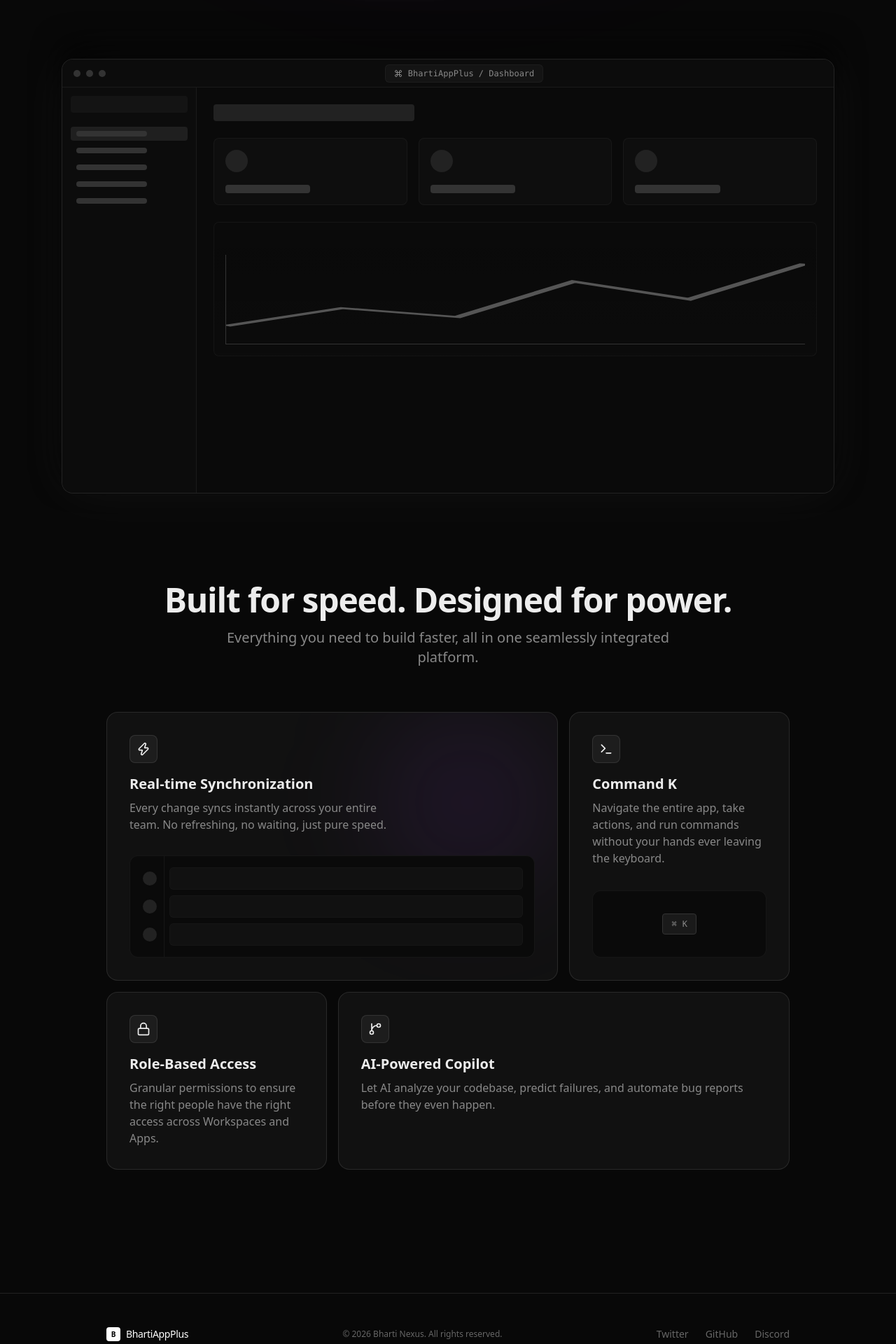
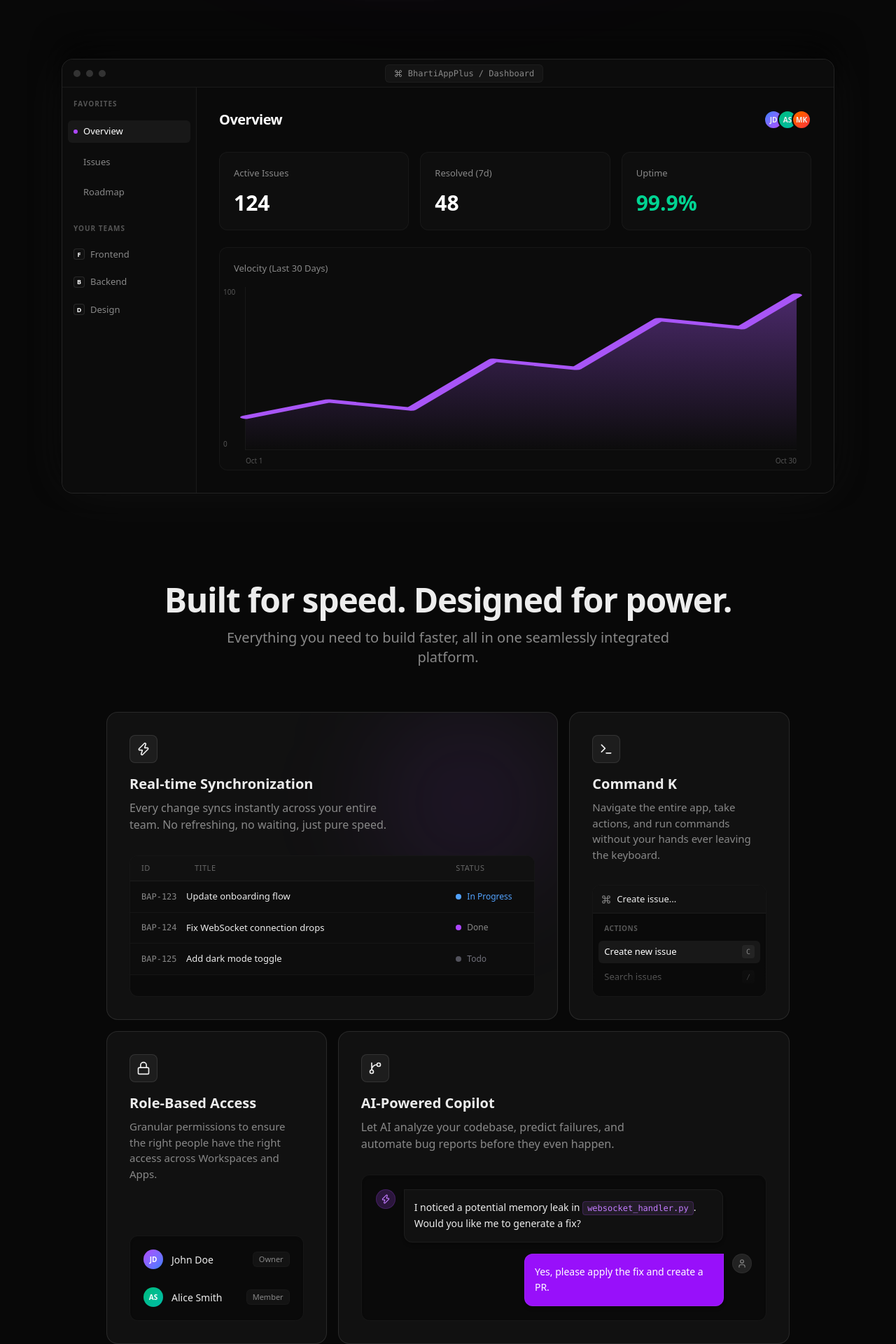
Before and after one commit to samarth3394/BhartiAppplus, a Next.js app in the folder frontend/: page / in a window 1280 px wide. Shown: the part 660-2580 px from the top of the page at 70% size. Built offline with nearby package versions, Linux system fonts and the light colour scheme.

Commit message:
UI Redesign: Add detailed mockups to landing page bento grid

```diff
--- a/frontend/src/app/page.tsx
+++ b/frontend/src/app/page.tsx
@@ -1,7 +1,7 @@
 "use client";
 
 import Link from "next/link";
-import { ArrowRight, Command, Zap, Layers, Lock, GitBranch, Terminal } from "lucide-react";
+import { ArrowRight, Command, Zap, Layers, Lock, GitBranch, Terminal, User } from "lucide-react";
 import { motion } from "framer-motion";
 import { useEffect, useState } from "react";
 
@@ -109,31 +109,68 @@ export default function LandingPage() {
             {/* Mockup Body */}
             <div className="flex-1 flex">
               {/* Sidebar */}
-              <div className="w-48 border-r border-white/[0.06] bg-[#0c0c0c] p-3 flex flex-col gap-1">
-                <div className="h-6 w-full rounded bg-white/[0.03] mb-4"></div>
-                {[1,2,3,4,5].map(i => (
-                  <div key={i} className={`h-5 w-full rounded ${i===1 ? 'bg-white/[0.08]' : 'bg-transparent'} flex items-center px-2`}>
-                    <div className="w-2/3 h-2 bg-[#333] rounded-sm"></div>
+              <div className="w-48 border-r border-white/[0.06] bg-[#0c0c0c] p-4 flex flex-col gap-3 font-sans">
+                <div className="text-[10px] font-semibold text-[#555] tracking-widest uppercase mb-1">Favorites</div>
+                {['Overview', 'Issues', 'Roadmap'].map((item, i) => (
+                  <div key={i} className={`flex items-center gap-2 text-[13px] ${i===0 ? 'text-white font-medium bg-white/[0.05] -mx-2 px-2 py-1.5 rounded-md' : 'text-[#888] hover:text-white -mx-2 px-2 py-1.5 transition-colors'}`}>
+                    <div className={`w-1.5 h-1.5 rounded-full ${i===0 ? 'bg-purple-500' : 'bg-transparent'}`}></div>
+                    {item}
+                  </div>
+                ))}
+                <div className="text-[10px] font-semibold text-[#555] tracking-widest uppercase mt-4 mb-1">Your Teams</div>
+                {['Frontend', 'Backend', 'Design'].map((item, i) => (
+                  <div key={i} className="flex items-center gap-2 text-[13px] text-[#888] hover:text-white transition-colors cursor-pointer py-1">
+                    <div className="w-4 h-4 rounded border border-white/[0.1] flex items-center justify-center text-[9px] font-bold text-white bg-white/[0.02]">
+                      {item.charAt(0)}
+                    </div>
+                    {item}
                   </div>
                 ))}
               </div>
+
               {/* Main Content */}
-              <div className="flex-1 p-6 bg-[#0a0a0a]">
-                <div className="w-1/3 h-6 bg-[#222] rounded mb-6"></div>
+              <div className="flex-1 p-8 bg-[#0a0a0a] font-sans flex flex-col">
+                <div className="flex items-center justify-between mb-8">
+                  <h2 className="text-xl font-semibold text-white tracking-tight">Overview</h2>
+                  <div className="flex -space-x-2">
+                    <div className="w-7 h-7 rounded-full bg-gradient-to-br from-blue-500 to-purple-500 border-2 border-[#0a0a0a] flex items-center justify-center text-[10px] font-bold">JD</div>
+                    <div className="w-7 h-7 rounded-full bg-gradient-to-br from-emerald-500 to-teal-500 border-2 border-[#0a0a0a] flex items-center justify-center text-[10px] font-bold">AS</div>
+                    <div className="w-7 h-7 rounded-full bg-gradient-to-br from-orange-500 to-red-500 border-2 border-[#0a0a0a] flex items-center justify-center text-[10px] font-bold">MK</div>
+                  </div>
+                </div>
+
                 <div className="grid grid-cols-3 gap-4 mb-6">
-                  {[1,2,3].map(i => (
-                    <div key={i} className="h-24 rounded-lg bg-white/[0.02] border border-white/[0.04] p-4 flex flex-col justify-between">
-                      <div className="w-8 h-8 rounded-full bg-[#222]"></div>
-                      <div className="w-1/2 h-3 bg-[#333] rounded"></div>
-                    </div>
-                  ))}
+                  <div className="h-28 rounded-xl bg-white/[0.02] border border-white/[0.04] p-5 flex flex-col justify-between hover:bg-white/[0.03] transition-colors cursor-pointer">
+                    <div className="text-[#888] text-[13px] font-medium">Active Issues</div>
+                    <div className="text-3xl font-semibold text-white">124</div>
+                  </div>
+                  <div className="h-28 rounded-xl bg-white/[0.02] border border-white/[0.04] p-5 flex flex-col justify-between hover:bg-white/[0.03] transition-colors cursor-pointer">
+                    <div className="text-[#888] text-[13px] font-medium">Resolved (7d)</div>
+                    <div className="text-3xl font-semibold text-white">48</div>
+                  </div>
+                  <div className="h-28 rounded-xl bg-white/[0.02] border border-white/[0.04] p-5 flex flex-col justify-between hover:bg-white/[0.03] transition-colors cursor-pointer">
+                    <div className="text-[#888] text-[13px] font-medium">Uptime</div>
+                    <div className="text-3xl font-semibold text-emerald-400">99.9%</div>
+                  </div>
                 </div>
-                <div className="w-full h-48 rounded-lg border border-white/[0.04] bg-gradient-to-t from-white/[0.01] to-transparent p-4 flex items-end">
-                   <div className="w-full h-32 border-b border-l border-[#333] relative">
+                <div className="flex-1 rounded-xl border border-white/[0.04] bg-white/[0.01] p-5 flex flex-col">
+                   <div className="text-[13px] text-[#888] font-medium mb-4">Velocity (Last 30 Days)</div>
+                   <div className="flex-1 border-b border-l border-white/[0.05] relative flex items-end ml-4 mb-2">
                      {/* Abstract Line Chart */}
-                     <svg className="absolute inset-0 w-full h-full" preserveAspectRatio="none" viewBox="0 0 100 100">
-                        <path d="M0,80 L20,60 L40,70 L60,30 L80,50 L100,10" fill="none" stroke="#555" strokeWidth="2" />
+                     <svg className="absolute inset-0 w-full h-full overflow-visible" preserveAspectRatio="none" viewBox="0 0 100 100">
+                        <defs>
+                          <linearGradient id="chartGradient" x1="0" x2="0" y1="0" y2="1">
+                            <stop offset="0%" stopColor="#a855f7" stopOpacity="0.4"/>
+                            <stop offset="100%" stopColor="#a855f7" stopOpacity="0"/>
+                          </linearGradient>
+                        </defs>
+                        <path d="M0,80 L15,70 L30,75 L45,45 L60,50 L75,20 L90,25 L100,5" fill="none" stroke="#a855f7" strokeWidth="2" strokeLinecap="round" strokeLinejoin="round" />
+                        <path d="M0,80 L15,70 L30,75 L45,45 L60,50 L75,20 L90,25 L100,5 L100,100 L0,100 Z" fill="url(#chartGradient)" stroke="none" />
                      </svg>
+                     <div className="absolute -bottom-6 left-0 text-[10px] text-[#555]">Oct 1</div>
+                     <div className="absolute -bottom-6 right-0 text-[10px] text-[#555]">Oct 30</div>
+                     <div className="absolute top-0 -left-8 text-[10px] text-[#555]">100</div>
+                     <div className="absolute bottom-0 -left-8 text-[10px] text-[#555]">0</div>
                    </div>
                 </div>
               </div>
@@ -161,50 +198,115 @@ export default function LandingPage() {
                 <p className="text-[#888888] mb-8 max-w-sm">Every change syncs instantly across your entire team. No refreshing, no waiting, just pure speed.</p>
 
                 {/* Visual */}
-                <div className="flex-1 rounded-xl bg-[#0a0a0a] border border-white/[0.05] mt-auto p-4 flex flex-col gap-2 relative overflow-hidden">
-                   <div className="absolute inset-y-0 left-12 w-px bg-white/[0.05]"></div>
-                   {[1,2,3].map(i => (
-                     <div key={i} className="flex items-center gap-4 z-10">
-                       <div className="w-6 h-6 rounded-full bg-[#222] border-2 border-[#0a0a0a] z-10"></div>
-                       <div className="flex-1 h-8 rounded-md bg-white/[0.03] border border-white/[0.02]"></div>
-                     </div>
-                   ))}
+                <div className="flex-1 rounded-xl bg-[#0a0a0a] border border-white/[0.05] mt-auto flex flex-col relative overflow-hidden font-sans">
+                   <div className="absolute top-0 left-0 w-full h-9 border-b border-white/[0.05] bg-[#111] flex items-center px-4 gap-3 text-[11px] font-medium text-[#666] tracking-wider uppercase">
+                     <div className="w-16">ID</div>
+                     <div className="flex-1">Title</div>
+                     <div className="w-24">Status</div>
+                   </div>
+                   <div className="pt-9 flex flex-col">
+                     {[
+                       { id: 'BAP-123', title: 'Update onboarding flow', status: 'In Progress', color: 'text-blue-400', dot: 'bg-blue-400' },
+                       { id: 'BAP-124', title: 'Fix WebSocket connection drops', status: 'Done', color: 'text-[#888]', dot: 'bg-purple-500' },
+                       { id: 'BAP-125', title: 'Add dark mode toggle', status: 'Todo', color: 'text-zinc-500', dot: 'bg-zinc-600' }
+                     ].map((issue, i) => (
+                       <div key={i} className="flex items-center px-4 py-3 border-b border-white/[0.03] text-[13px] bg-white/[0.01] hover:bg-white/[0.03] transition-colors cursor-pointer">
+                         <div className="w-16 text-[#888] font-mono text-[12px]">{issue.id}</div>
+                         <div className="flex-1 text-[#EDEDED] font-medium truncate pr-4">{issue.title}</div>
+                         <div className={`w-24 ${issue.color} flex items-center gap-2 text-[12px] font-medium`}>
+                           <div className={`w-2 h-2 rounded-full ${issue.dot}`}></div>
+                           {issue.status}
+                         </div>
+                       </div>
+                     ))}
+                   </div>
                 </div>
               </div>
             </div>
 
             {/* Feature 2 - Small */}
-            <div className="md:col-span-2 rounded-2xl bg-[#111] border border-white/10 p-8 flex flex-col relative overflow-hidden">
+            <div className="md:col-span-2 rounded-2xl bg-[#111] border border-white/10 p-8 flex flex-col relative overflow-hidden group">
               <div className="w-10 h-10 rounded-lg bg-white/[0.05] border border-white/10 flex items-center justify-center mb-4">
                 <Terminal size={20} className="text-[#EDEDED]" />
               </div>
               <h3 className="text-xl font-semibold mb-2">Command K</h3>
-              <p className="text-[#888888] mb-8">Navigate the entire app, take actions, and run commands without your hands ever leaving the keyboard.</p>
+              <p className="text-[#888888] mb-8 text-[15px]">Navigate the entire app, take actions, and run commands without your hands ever leaving the keyboard.</p>
 
-              <div className="mt-auto h-24 rounded-xl bg-[#0a0a0a] border border-white/[0.05] flex items-center justify-center">
-                 <div className="bg-[#1a1a1a] border border-[#333] rounded px-3 py-1.5 flex items-center gap-2">
-                   <span className="font-mono text-xs text-[#888]">⌘</span>
-                   <span className="font-mono text-xs text-[#888]">K</span>
+              <div className="mt-auto h-40 rounded-xl bg-[#0a0a0a] border border-white/[0.05] flex flex-col overflow-hidden relative shadow-inner font-sans">
+                 <div className="h-10 border-b border-white/[0.05] flex items-center px-3 gap-2 bg-[#111]">
+                   <span className="text-[#888]">
+                     <Command size={14} />
+                   </span>
+                   <span className="text-[#EDEDED] text-[13px] font-medium">Create issue...</span>
+                 </div>
+                 <div className="flex-1 p-2 flex flex-col gap-1">
+                   <div className="px-2 py-1.5 text-[10px] font-bold text-[#555] uppercase tracking-wider">Actions</div>
+                   <div className="px-2 py-1.5 bg-white/[0.06] rounded-md flex items-center justify-between text-[13px]">
+                     <span className="text-white font-medium">Create new issue</span>
+                     <span className="text-[#888] font-mono text-[10px] bg-white/[0.05] px-1.5 py-0.5 rounded">C</span>
+                   </div>
+                   <div className="px-2 py-1.5 text-[#888] flex items-center justify-between text-[13px]">
+                     <span className="font-medium">Search issues</span>
+                     <span className="text-[#666] font-mono text-[10px] bg-white/[0.02] px-1.5 py-0.5 rounded">/</span>
+                   </div>
+                 </div>
+                 {/* Fade out bottom */}
+                 <div className="absolute bottom-0 left-0 w-full h-12 bg-gradient-to-t from-[#0a0a0a] to-transparent pointer-events-none"></div>
+              </div>
+            </div>
+
+            {/* Feature 3 - Small */}
+            <div className="md:col-span-2 rounded-2xl bg-[#111] border border-white/10 p-8 flex flex-col relative overflow-hidden group">
+              <div className="w-10 h-10 rounded-lg bg-white/[0.05] border border-white/10 flex items-center justify-center mb-4">
+                <Lock size={20} className="text-[#EDEDED]" />
+              </div>
+              <h3 className="text-xl font-semibold mb-2">Role-Based Access</h3>
+              <p className="text-[#888888] mb-8 text-[15px]">Granular permissions to ensure the right people have the right access across Workspaces and Apps.</p>
+
+              <div className="mt-auto rounded-xl bg-[#0a0a0a] border border-white/[0.05] flex flex-col overflow-hidden relative shadow-inner p-2 gap-1 font-sans">
+                 <div className="flex items-center justify-between p-2.5 rounded-lg hover:bg-white/[0.02] border border-transparent hover:border-white/[0.05] transition-colors cursor-pointer">
+                   <div className="flex items-center gap-3">
+                     <div className="w-7 h-7 rounded-full bg-gradient-to-br from-purple-500 to-blue-500 flex items-center justify-center text-[10px] text-white font-bold">JD</div>
+                     <span className="text-[#EDEDED] text-[14px] font-medium">John Doe</span>
+                   </div>
+                   <span className="text-[#888] bg-white/[0.04] border border-white/[0.02] px-2 py-0.5 rounded-md text-[11px] font-medium">Owner</span>
+                 </div>
+                 <div className="flex items-center justify-between p-2.5 rounded-lg hover:bg-white/[0.02] border border-transparent hover:border-white/[0.05] transition-colors cursor-pointer">
+                   <div className="flex items-center gap-3">
+                     <div className="w-7 h-7 rounded-full bg-gradient-to-br from-emerald-500 to-teal-500 flex items-center justify-center text-[10px] text-white font-bold">AS</div>
+                     <span className="text-[#EDEDED] text-[14px] font-medium">Alice Smith</span>
+                   </div>
+                   <span className="text-[#888] bg-white/[0.04] border border-white/[0.02] px-2 py-0.5 rounded-md text-[11px] font-medium">Member</span>
                  </div>
               </div>
             </div>
 
-            {/* Feature 3 - Small */}
-            <div className="md:col-span-2 rounded-2xl bg-[#111] border border-white/10 p-8 flex flex-col relative overflow-hidden">
-              <div className="w-10 h-10 rounded-lg bg-white/[0.05] border border-white/10 flex items-center justify-center mb-4">
-                <Lock size={20} className="text-[#EDEDED]" />
-              </div>
-              <h3 className="text-xl font-semibold mb-2">Role-Based Access</h3>
-              <p className="text-[#888888]">Granular permissions to ensure the right people have the right access across Workspaces and Apps.</p>
-            </div>
-
             {/* Feature 4 - Large */}
-            <div className="md:col-span-4 rounded-2xl bg-[#111] border border-white/10 p-8 flex flex-col relative overflow-hidden">
+            <div className="md:col-span-4 rounded-2xl bg-[#111] border border-white/10 p-8 flex flex-col relative overflow-hidden group">
               <div className="w-10 h-10 rounded-lg bg-white/[0.05] border border-white/10 flex items-center justify-center mb-4">
                 <GitBranch size={20} className="text-[#EDEDED]" />
               </div>
               <h3 className="text-xl font-semibold mb-2">AI-Powered Copilot</h3>
-              <p className="text-[#888888]">Let AI analyze your codebase, predict failures, and automate bug reports before they even happen.</p>
+              <p className="text-[#888888] mb-8 max-w-md">Let AI analyze your codebase, predict failures, and automate bug reports before they even happen.</p>
+
+              <div className="mt-auto flex-1 rounded-xl bg-[#0a0a0a] border border-white/[0.05] flex flex-col overflow-hidden relative shadow-inner p-5 font-sans min-h-[160px]">
+                 <div className="flex gap-3 mb-4">
+                   <div className="w-7 h-7 rounded-full bg-purple-500/20 text-purple-400 flex items-center justify-center shrink-0 border border-purple-500/20">
+                     <Zap size={14} />
+                   </div>
+                   <div className="bg-[#111] border border-white/[0.05] rounded-xl rounded-tl-none p-3.5 text-[14px] text-[#EDEDED] max-w-[85%] leading-relaxed shadow-md font-medium">
+                     I noticed a potential memory leak in <code className="text-purple-400 font-mono text-[12px] bg-purple-400/10 px-1.5 py-0.5 rounded border border-purple-500/20">websocket_handler.py</code>. Would you like me to generate a fix?
+                   </div>
+                 </div>
+                 <div className="flex gap-3 self-end flex-row-reverse">
+                   <div className="w-7 h-7 rounded-full bg-[#222] border border-white/[0.05] text-[#888] flex items-center justify-center shrink-0">
+                     <User size={14} />
+                   </div>
+                   <div className="bg-purple-600 border border-purple-500/30 rounded-xl rounded-tr-none p-3.5 text-[14px] text-white max-w-[85%] leading-relaxed shadow-md font-medium">
+                     Yes, please apply the fix and create a PR.
+                   </div>
+                 </div>
+              </div>
             </div>
 
           </div>
```
